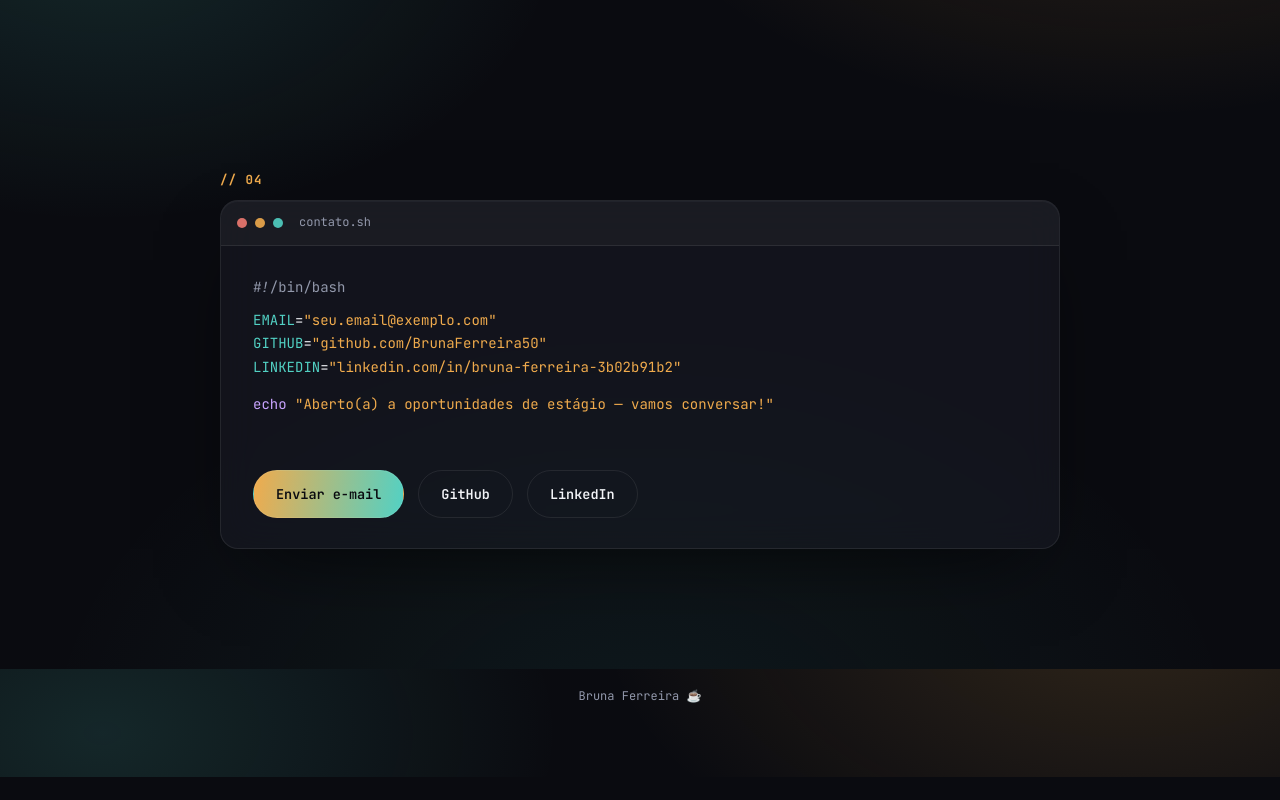
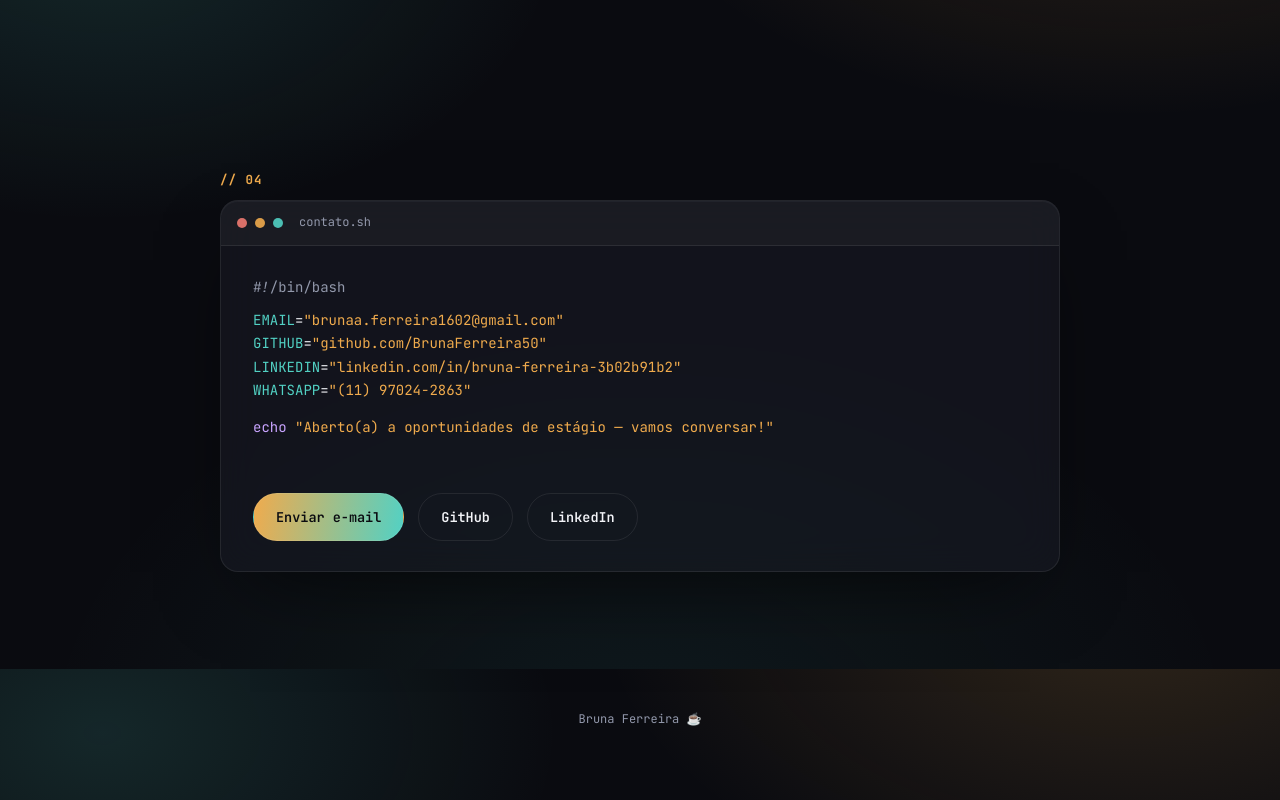
Before and after one commit to BrunaFerreira50/Portif-lio-Programa-o., a plain HTML site: page index.html in a window 1280 px wide. Shown: the part 2531-3331 px from the top of the page. Before the commit the page ends 3308 px from the top, so only its background shows below. Drawn offline with Linux system fonts and the light colour scheme.

Commit message:
Update contact information in index.html
Inclusão do Email e do número do Whats.

```diff
--- a/index.html
+++ b/index.html
@@ -362,9 +362,10 @@ Sou uma pessoa analítica, dedicada e curiosa, que gosta de aprender, resolver p
     </div>
     <div class="win-body">
 <div class="comment">#!/bin/bash</div>
-<div style="margin-top:10px;"><span class="var-name">EMAIL</span>=<span class="var-val">"seu.email@exemplo.com"</span></div>
+<div style="margin-top:10px;"><span class="var-name">EMAIL</span>=<span class="var-val">"brunaa.ferreira1602@gmail.com"</span></div>
 <div><span class="var-name">GITHUB</span>=<span class="var-val">"github.com/BrunaFerreira50"</span></div>
 <div><span class="var-name">LINKEDIN</span>=<span class="var-val">"linkedin.com/in/bruna-ferreira-3b02b91b2"</span></div>
+<div><span class="var-name">WHATSAPP</span>=<span class="var-val">"(11) 97024-2863"</span></div>
 <div style="margin-top:14px;"><span class="fn">echo</span> <span class="var-val">"Aberto(a) a oportunidades de estágio — vamos conversar!"</span></div>
     </div>
     <div class="win-body" style="padding-top:0;">
```
